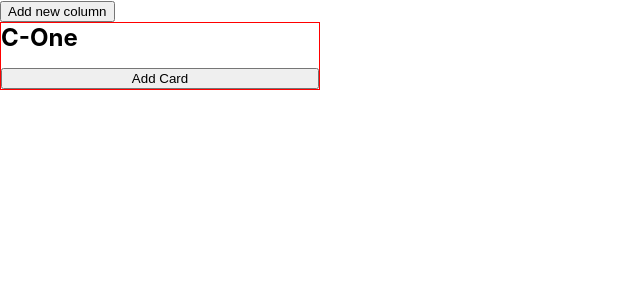
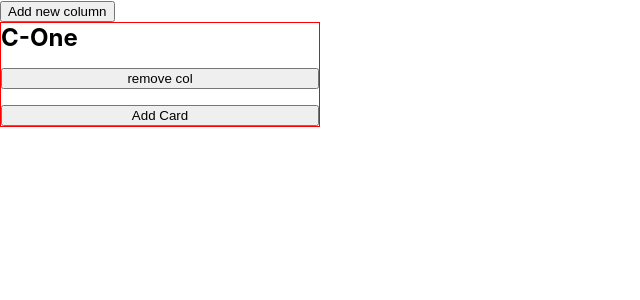
Before and after one commit to KiraTeresa/trello-clone, a React (Create React App) app: page / in a window 1280 px wide. Shown: the top 300 px of the page, without its empty margins (0-640 px from the left). Built offline with nearby package versions, Linux system fonts and the light colour scheme.

Commit message:
Feat: Remove column from board

```diff
--- a/src/App.js
+++ b/src/App.js
@@ -11,11 +11,16 @@ function App() {
     setColumnForm(!columnForm)
   }
 
+  function removeColumn(title){
+    const updatedColumns = columns.filter((col) => col.title !== title)
+    setColumns(updatedColumns)
+  }
+
   return (
     <div className="App">
       <button onClick={toggleColumnForm}>Add new column</button>
       {
-        columns.map((col, index) => {return <Column key={index} props={col}/>}
+        columns.map((col, index) => {return <Column key={index} props={{col, removeColumn}}/>}
         )
       }
       {columnForm? <ColumnForm props={{columns, setColumns, toggleColumnForm}}/>:""}
--- a/src/components/Column/Column.jsx
+++ b/src/components/Column/Column.jsx
@@ -6,7 +6,8 @@ import { useEffect, useState } from 'react'
 export default function Collumn({ props }) {
     const [cards, setCards] = useState([])
     const [cardForm, setCardForm] = useState(false)
-    const { title } = props
+    const { col, removeColumn } = props
+    const { title } = col
 
     // useEffect(() => {
     //     console.log("rendering")
@@ -24,6 +25,7 @@ export default function Collumn({ props }) {
     return (
         <div className="collumn">
             <h2>{title}</h2>
+            <button onClick={() => removeColumn(title)}>remove col</button>
             {cards.map((card, index) => {
                 return <Card key={index} props={{ card, removeCard }} />
             })}
```
